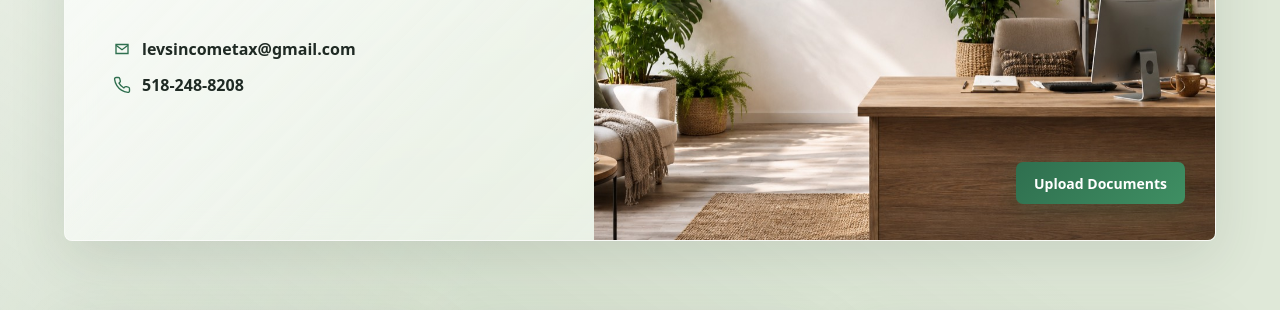
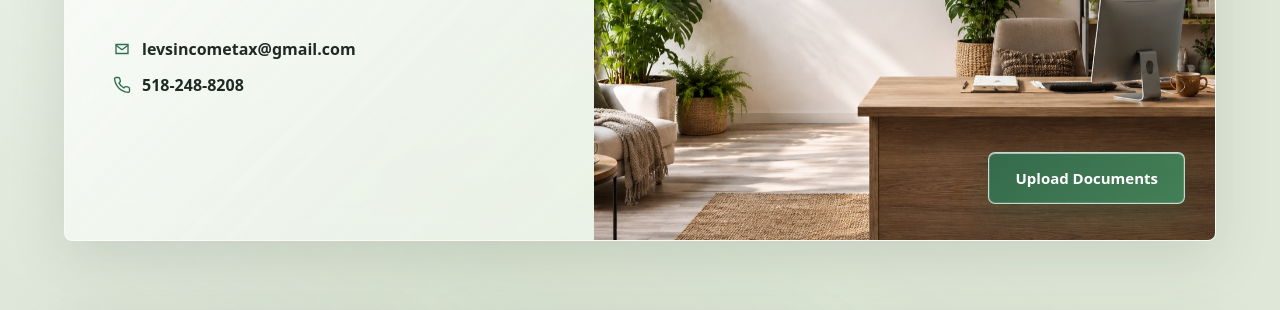
Before and after one commit to samperet/LevsIncomeTax, a plain HTML site: page index.html in a window 1280 px wide. Shown: the part 333-643 px from the top of the page. Drawn offline with Linux system fonts and the light colour scheme.

Commit message:
Enlarge glass upload CTA

```diff
--- a/index.html
+++ b/index.html
@@ -295,14 +295,23 @@ h1 {
   right: clamp(16px, 3vw, 30px);
   bottom: clamp(18px, 4vw, 36px);
   z-index: 2;
-  min-height: 42px;
-  background: linear-gradient(135deg, #2f6f4f, #3f8f63);
-  box-shadow: 0 8px 20px rgba(31, 91, 61, 0.2);
+  min-height: 52px;
+  padding: 0 26px;
+  border: 1px solid rgba(255, 255, 255, 0.72);
+  background: linear-gradient(135deg, rgba(47, 111, 79, 0.9), rgba(63, 143, 99, 0.82));
+  box-shadow:
+    0 12px 28px rgba(31, 91, 61, 0.26),
+    inset 0 1px 0 rgba(255, 255, 255, 0.52),
+    inset 0 0 0 1px rgba(255, 255, 255, 0.14);
+  backdrop-filter: blur(10px) saturate(1.14);
+  -webkit-backdrop-filter: blur(10px) saturate(1.14);
+  font-size: 15px;
   white-space: nowrap;
 }
 
 #open-upload:hover {
-  background: linear-gradient(135deg, #275d43, #347b56);
+  border-color: rgba(255, 255, 255, 0.84);
+  background: linear-gradient(135deg, rgba(39, 93, 67, 0.94), rgba(52, 123, 86, 0.88));
 }
 
 .button.secondary {
```
